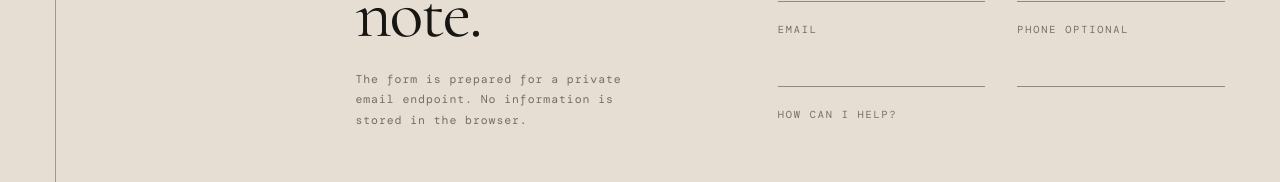
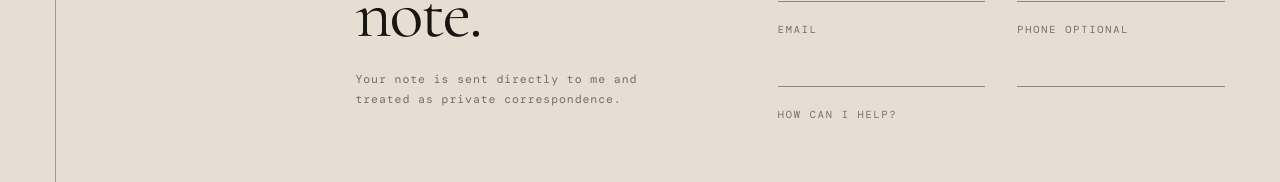
Before and after one commit to t-corc/personal-website, a website: page index.html in a window 1280 px wide. Shown: the part 1843-2025 px from the top of the page. Drawn offline with nearby package versions, Linux system fonts and the light colour scheme; a web font is replaced by a local one.

Commit message:
Refine contact form copy

```diff
--- a/index.html
+++ b/index.html
@@ -85,8 +85,8 @@
         <div class="correspondence-head">
           <h2 id="contact-title">Send a direct note.</h2>
           <p>
-            The form is prepared for a private email endpoint. No information is
-            stored in the browser.
+            Your note is sent directly to me and treated as private
+            correspondence.
           </p>
         </div>
 
```
